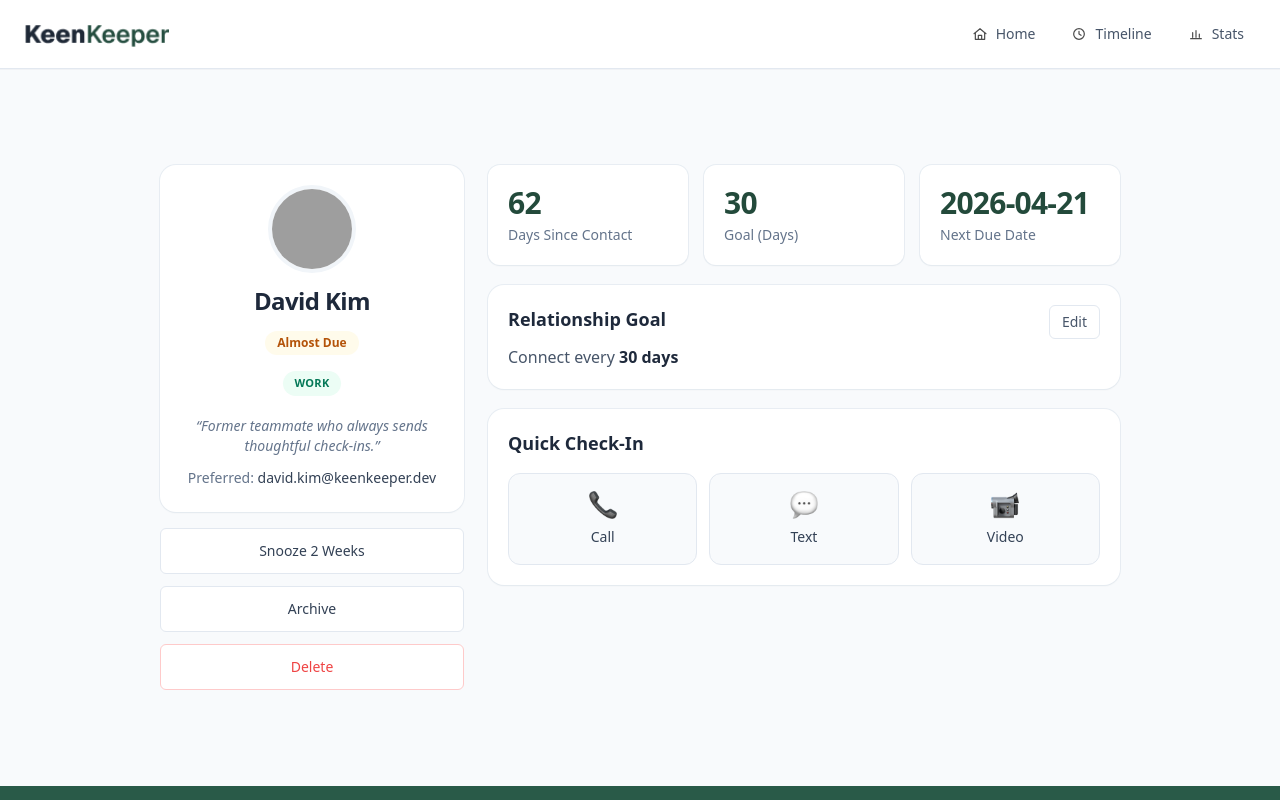
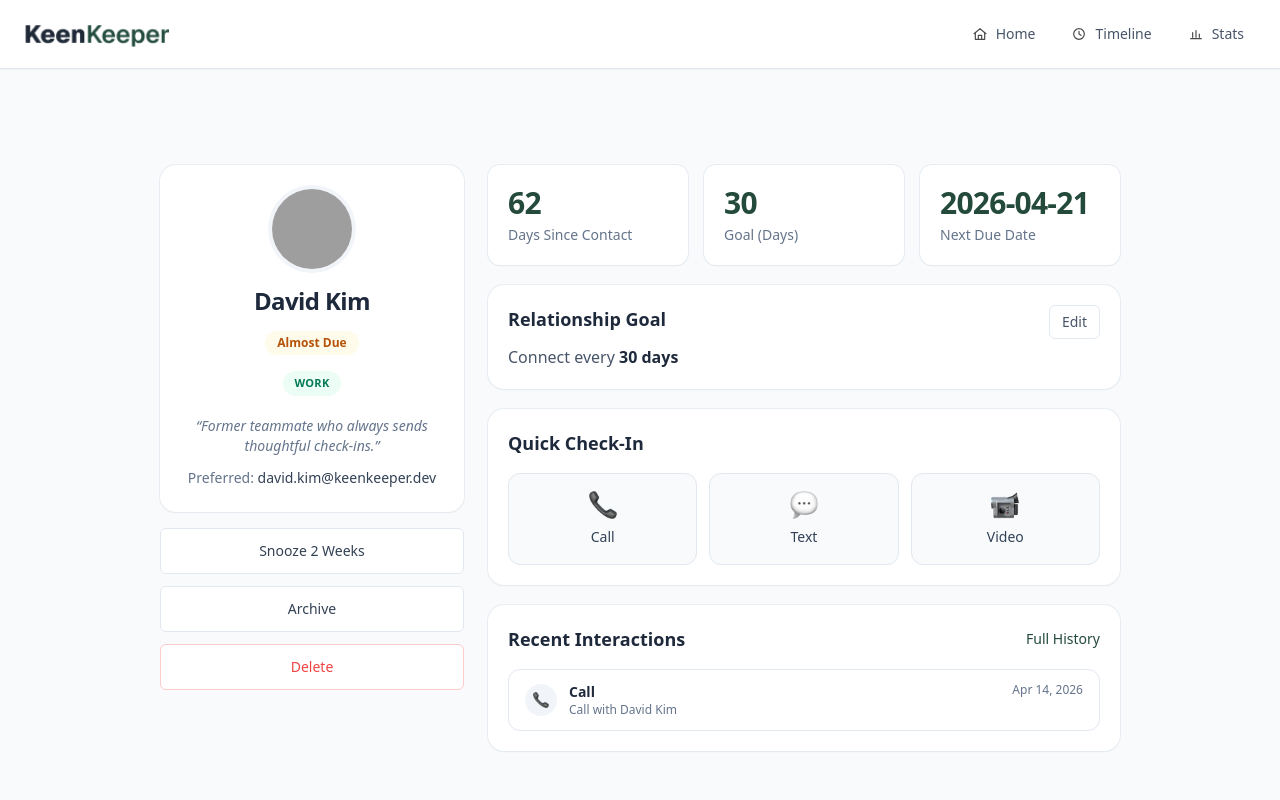
Before and after one commit to SAJNUS/Programming-Hero-Assignment-7, a React (Vite) app: page /friend/1 in a window 1280 px wide. Both pictures are taken after a click on the button "Call". Shown: the top 800 px of the page. Built offline with nearby package versions, Linux system fonts and the light colour scheme; grey boxes are pictures that could not be loaded.

Commit message:
added recent interactions in friend details section

```diff
--- a/src/pages/FriendDetails.jsx
+++ b/src/pages/FriendDetails.jsx
@@ -1,5 +1,5 @@
-import { useMemo } from "react";
-import { useParams } from "react-router-dom";
+import { useMemo, useState } from "react";
+import { Link, useParams } from "react-router-dom";
 import toast from "react-hot-toast";
 import friends from "../data/friends.json";
 import {
@@ -11,24 +11,44 @@ import Badge from "../components/friend-details/Badge";
 import QuickCheckInButton from "../components/friend-details/QuickCheckInButton";
 import StatCard from "../components/friend-details/StatCard";
 import StatusBadge from "../components/friend-details/StatusBadge";
-import { addTimelineEntry } from "../utils/timelineStorage";
+import {
+    addTimelineEntry,
+    formatTimelineDate,
+    readTimelineEntries,
+} from "../utils/timelineStorage";
 
 import callIcon from "../../assets/call.png";
 import textIcon from "../../assets/text.png";
 import videoIcon from "../../assets/video.png";
 
-function buildTimelineEntry(type, friendName) {
+const typeIcons = {
+    call: callIcon,
+    text: textIcon,
+    video: videoIcon,
+};
+
+function buildTimelineEntry(type, friend) {
     const capitalizedType = type.charAt(0).toUpperCase() + type.slice(1);
 
     return {
         date: new Date().toISOString(),
         type,
-        title: `${capitalizedType} with ${friendName}`,
+        friendId: friend.id,
+        friendName: friend.name,
+        title: `${capitalizedType} with ${friend.name}`,
     };
+}
+
+function getTimestamp(dateValue) {
+    const timestamp = new Date(dateValue).getTime();
+    return Number.isNaN(timestamp) ? 0 : timestamp;
 }
 
 export default function FriendDetails() {
     const { id } = useParams();
+    const [timelineEntries, setTimelineEntries] = useState(() =>
+        readTimelineEntries(),
+    );
 
     const friend = useMemo(
         () => friends.find((entry) => entry.id === Number(id)),
@@ -38,11 +58,32 @@ export default function FriendDetails() {
     const handleCheckIn = (type) => {
         if (!friend) return;
 
-        addTimelineEntry(buildTimelineEntry(type, friend.name));
+        const nextEntries = addTimelineEntry(buildTimelineEntry(type, friend));
+        setTimelineEntries(nextEntries);
         toast.success(
             `${type.charAt(0).toUpperCase() + type.slice(1)} with ${friend.name} added`,
         );
     };
+
+    const recentInteractions = useMemo(() => {
+        if (!friend) return [];
+
+        const normalizedFriendName = friend.name.toLowerCase();
+
+        return timelineEntries
+            .filter((entry) => {
+                if (entry.friendId === friend.id) return true;
+                if (entry.friendName?.toLowerCase() === normalizedFriendName) {
+                    return true;
+                }
+
+                return entry.title
+                    ?.toLowerCase()
+                    .includes(`with ${normalizedFriendName}`);
+            })
+            .sort((a, b) => getTimestamp(b.date) - getTimestamp(a.date))
+            .slice(0, 4);
+    }, [friend, timelineEntries]);
 
     if (!friend) {
         return (
@@ -167,6 +208,62 @@ export default function FriendDetails() {
                             />
                         </div>
                     </div>
+
+                    <div className="rounded-2xl bg-white p-5 shadow-sm ring-1 ring-slate-200/70">
+                        <div className="flex items-center justify-between gap-3">
+                            <h2 className="text-lg font-semibold text-slate-800">
+                                Recent Interactions
+                            </h2>
+
+                            <Link
+                                to="/timeline"
+                                className="text-sm font-medium text-brand-700 hover:text-brand-800"
+                            >
+                                Full History
+                            </Link>
+                        </div>
+
+                        {recentInteractions.length === 0 ? (
+                            <p className="mt-4 rounded-xl border border-dashed border-slate-200 bg-slate-50 p-4 text-sm text-slate-500">
+                                No interactions yet for {friend.name}. Try a
+                                quick check-in above.
+                            </p>
+                        ) : (
+                            <div className="mt-4 divide-y divide-slate-100 rounded-xl border border-slate-200 bg-white">
+                                {recentInteractions.map((entry, index) => (
+                                    <article
+                                        key={`${entry.title}-${entry.date}-${index}`}
+                                        className="flex items-start gap-3 px-4 py-3"
+                                    >
+                                        <div className="mt-0.5 flex h-8 w-8 shrink-0 items-center justify-center rounded-full bg-slate-100">
+                                            <img
+                                                src={
+                                                    typeIcons[entry.type] ??
+                                                    callIcon
+                                                }
+                                                alt=""
+                                                aria-hidden="true"
+                                                className="h-4 w-4"
+                                            />
+                                        </div>
+
+                                        <div className="min-w-0 flex-1">
+                                            <p className="text-sm font-semibold capitalize text-slate-800">
+                                                {entry.type}
+                                            </p>
+                                            <p className="truncate text-xs text-slate-500">
+                                                {entry.title}
+                                            </p>
+                                        </div>
+
+                                        <p className="shrink-0 text-xs text-slate-500">
+                                            {formatTimelineDate(entry.date)}
+                                        </p>
+                                    </article>
+                                ))}
+                            </div>
+                        )}
+                    </div>
                 </div>
             </div>
         </section>
```
Also changed, not shown: 3 other files (tests, documents, lock files or other folders).
